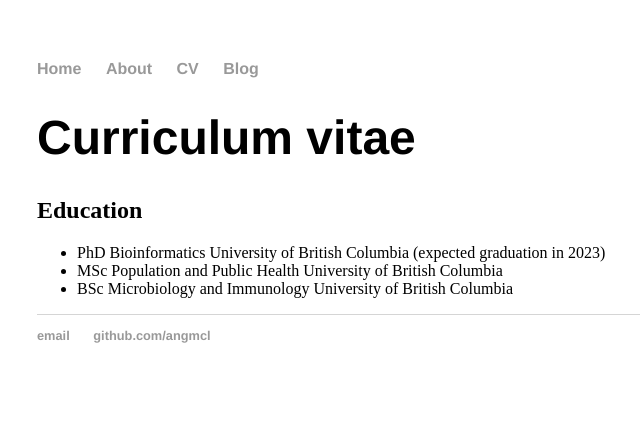
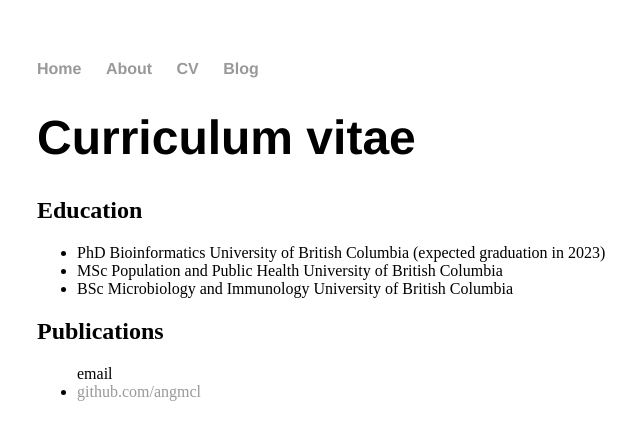
Before and after one commit to AngMcL/angmcl.github.io, a Jekyll site: the page built from cv/index.html, in a window 1280 px wide. Shown: the top 440 px of the page, without its empty margins (155-795 px from the left). Built offline with Jekyll 4.4.1, drawn with Linux system fonts in a browser that asks for light colours.

Commit message:
Update index.html

```diff
--- a/cv/index.html
+++ b/cv/index.html
@@ -5,15 +5,14 @@
 <h1>{{ page.title }}</h1>
 
 <div class="blurb">
+
   <h2>Education</h2>
   <ul>
     <li>PhD Bioinformatics University of British Columbia (expected graduation in 2023)</li>
     <li>MSc Population and Public Health University of British Columbia</li>
     <li>BSc Microbiology and Immunology University of British Columbia</li>
   </ul>
-</div><!--/.blurb ->
 
-<div class="blurb">
   <h2>Publications</h2>
   <ul style="list-style-type:none>
     <li><b>McLaughlin, A.</b>, Montoya, V., Miller, R. L., Mordecai, G. J., Worobey, M., Poon, A. F. Y., & Joy, J. B. Early and ongoing importations of SARS-COV-2 in Canada. In review: eLife. (2021).</li>
@@ -27,7 +26,6 @@
     <li><b>McLaughlin, A.</b>, Sereda, P., Oliveira, N., Barrios, R., Brumme, C.J., Brumme, Z. L., Montaner, J. S. G., & Joy, J. B. Detection of HIV transmission hotspots in British Columbia, Canada: A novel framework for the prioritization and allocation of treatment and prevention resources. EBioMedicine 48, 405-413 (2019). doi: 10.1016/j.ebiom.2019.09.026</li>
     <li>Heggen, A., <b>McLaughlin, A.</b>, Russell, G., & Zhang, A. T4 Bacteriophage may not inhibit transcription of T7 bacteriophage genes rpol and gp10a during co-infection of Escherichia coli. Journal of Experimental Microbiology and Immunology 18, 162-166 (2014).
   </ul>
-</div><!--/.blurb ->
 
   <h2>Presentations</h2>
 
@@ -36,3 +34,5 @@
   <h2>Work Experience</h2>
 
   <h2>Volunteer Experience</h2>
+
+</div><!--/.blurb ->
```
Lines whose indentation alone changed are shown as unchanged.
